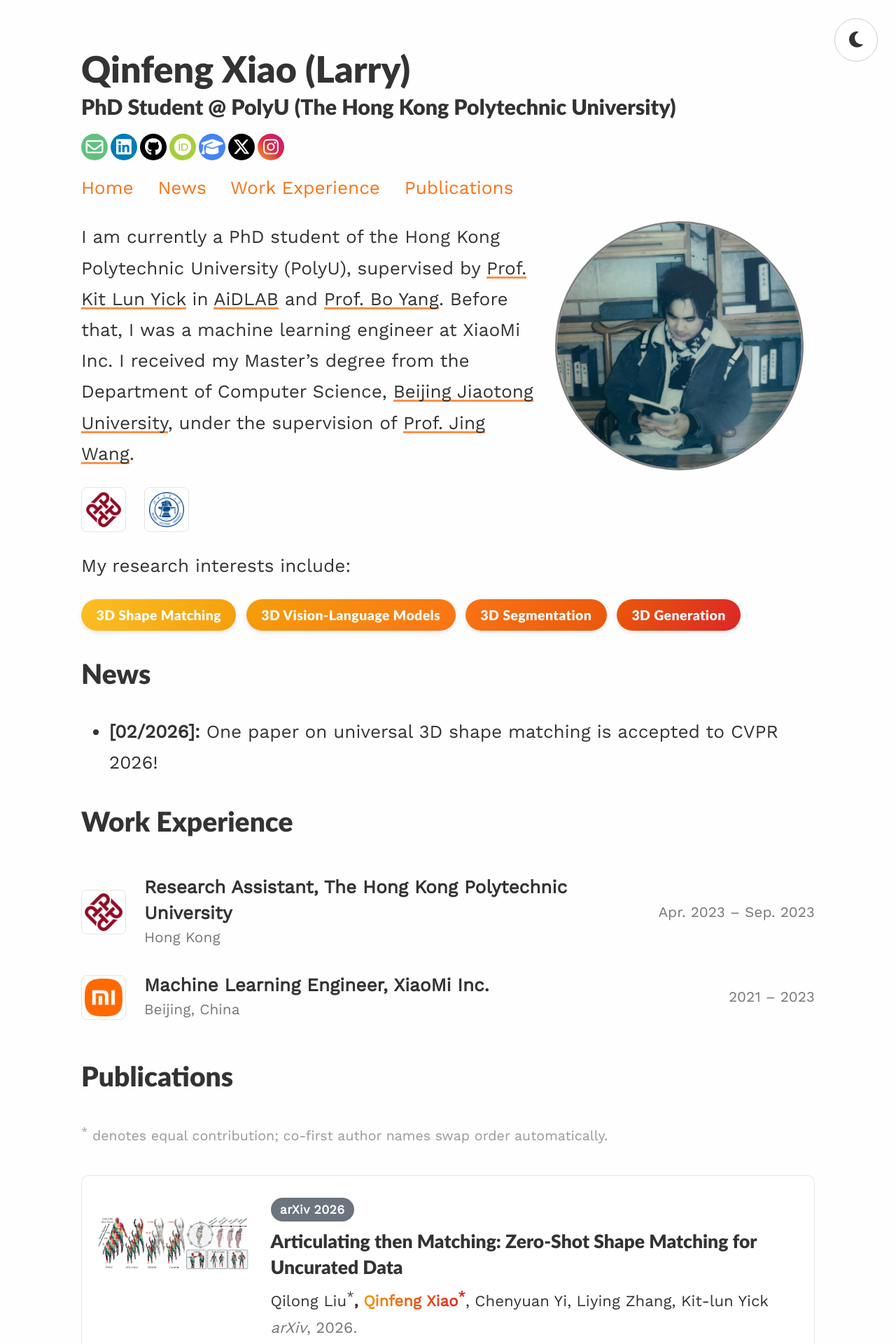
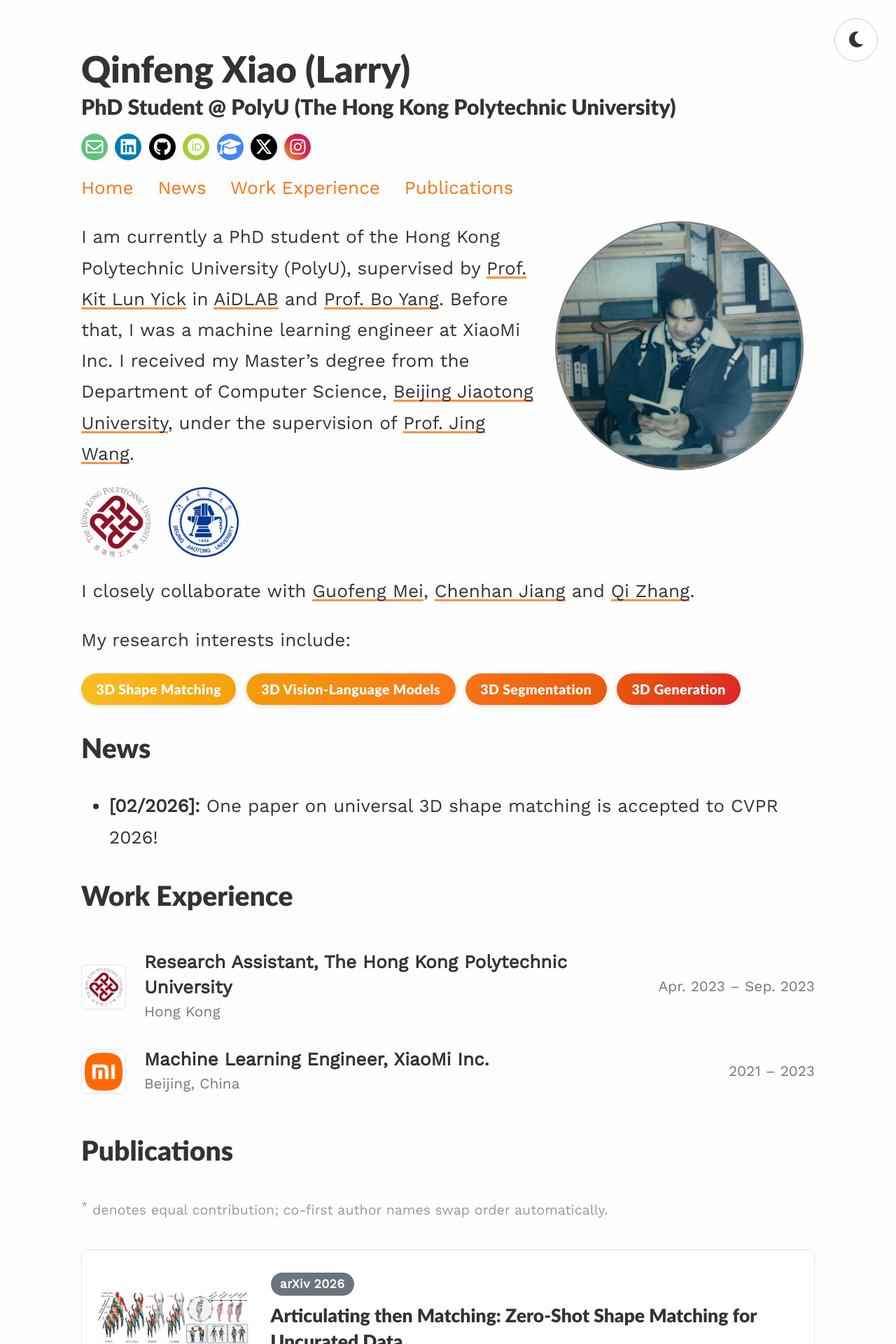
Before and after one commit to larryshaw0079/larryshaw0079.github.io, a Jekyll site: the page built from index.md, in a window 1280 px wide. Shown: the top 1920 px of the page at 70% size. Built offline with Jekyll 4.4.1, drawn with Linux system fonts in a browser that asks for light colours.

Commit message:
Update social button margin, adjust blockquote image height, and add collaborator links in index.md

```diff
--- a/assets/css/_sass/footer-social.scss
+++ b/assets/css/_sass/footer-social.scss
@@ -35,7 +35,7 @@ body.fontawesome-loaded .rounded-social-buttons {
   font-weight: normal;
   border-radius: 1.6875rem;
   transition: all 0.5s ease;
-  margin-right: 0.25rem;
+  margin-right: 0.65rem;
   margin-bottom: 0.25rem;
 }
 
--- a/assets/css/_sass/style.scss
+++ b/assets/css/_sass/style.scss
@@ -234,17 +234,8 @@ blockquote {
   margin: 0.8em 0;
 
   img {
-    height: 64px;
+    height: 100px;
     width: auto;
-    background: #fff;
-    border-radius: 8px;
-    padding: 6px;
-    box-sizing: border-box;
-    border: 1px solid #e4e4e4;
-
-    @at-root :root[data-theme="dark"] & {
-      border-color: #2e2e2e;
-    }
   }
 }
 
--- a/index.md
+++ b/index.md
@@ -13,6 +13,8 @@ I am currently a PhD student of the Hong Kong Polytechnic University (PolyU), su
   <img src="{{ '/assets/images/logos/polyu.png' | relative_url }}" alt="The Hong Kong Polytechnic University" title="The Hong Kong Polytechnic University">
   <img src="{{ '/assets/images/logos/bjtu.png' | relative_url }}" alt="Beijing Jiaotong University" title="Beijing Jiaotong University">
 </div>
+
+I closely collaborate with [Guofeng Mei](https://gfmei.github.io/){:target="_blank"}, [Chenhan Jiang](https://jiangchenhan.github.io/){:target="_blank"} and [Qi Zhang](https://qizhang-research.com/){:target="_blank"}.
 
 My research interests include:
 
```
Also changed, not shown: assets/images/logos/bjtu.png, assets/images/logos/polyu.png.
